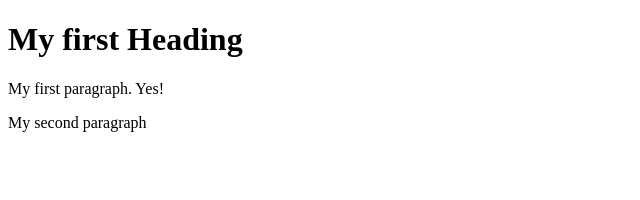
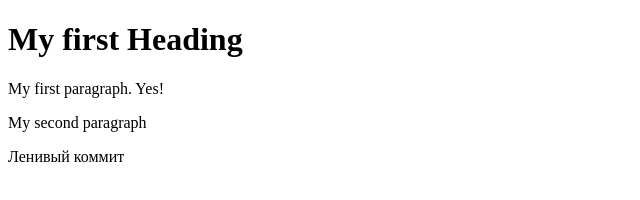
Before and after one commit to AllaLoginova/first_project, a plain HTML site: page page1.html in a window 1280 px wide. Shown: the whole page, without its empty margins (0-640 px from the left). Drawn offline with Linux system fonts and the light colour scheme.

Commit message:
add new files

```diff
--- a/page1.html
+++ b/page1.html
@@ -9,5 +9,6 @@
     <h1>My first Heading</h1>
     <p>My first paragraph. Yes!</p>
     <p>My second paragraph</p>
+    <p>Ленивый коммит</p>
 </body>
 </html>
```
Also changed, not shown: page2.html (+1 -0 lines).
